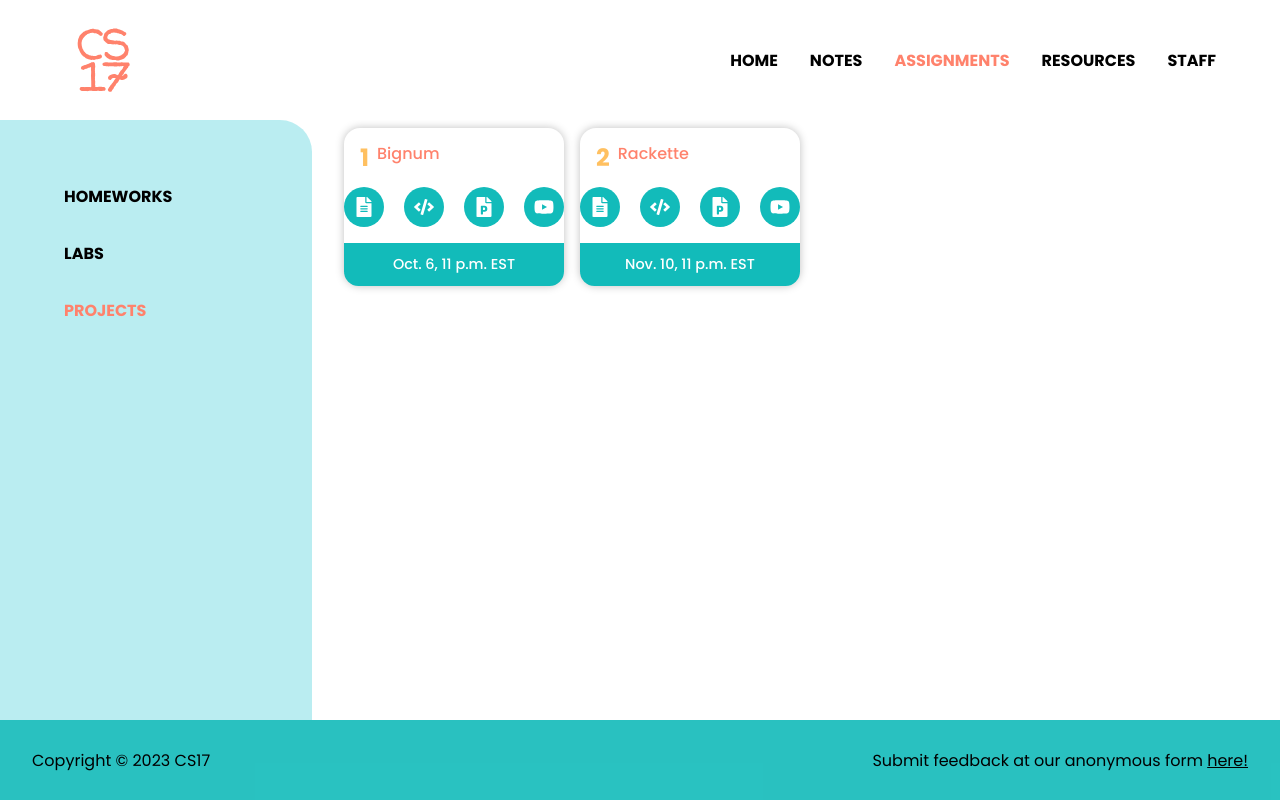
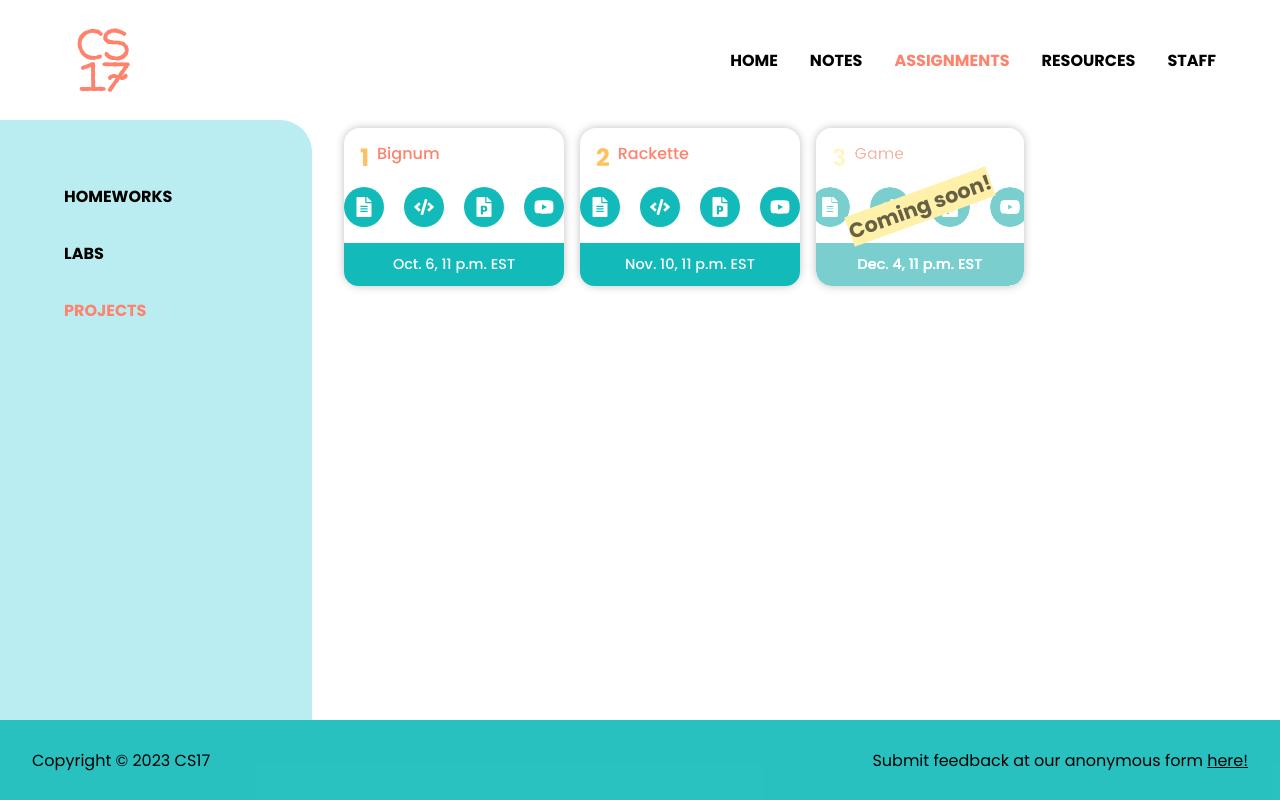
Before and after one commit to cs17-fall2023/cs17-fall2023.github.io, a React (Create React App) app: page /projects in a window 1280 px wide. Built offline with nearby package versions, Linux system fonts and the light colour scheme.

Commit message:
class 27

```diff
--- a/src/Info/Assignments/Projects/Projects.js
+++ b/src/Info/Assignments/Projects/Projects.js
@@ -21,16 +21,16 @@ const projects = [
 			{ icon: <FaYoutube />, link: "https://drive.google.com/file/d/15kwLQd1im55Ugqzfh_9AT6VDZI7TkR7i/view?usp=sharing", label: "Gearup Recording" }
 		]
 	},
-	// {
-	// 	number: 3, title: "Game", dueDate: "Dec. 5, 11 p.m. EST", active: false,
-	// 	notes: "",
-	// 	links: [
-	// 		{ icon: <FaFileAlt />, link: "https://drive.google.com/file/d/16KXy9bfLnmiXTFbBtzeRnLt74B8Jud7T/view?usp=sharing", label: "Handout" },
-	// 		{ icon: <FaCode />, link: "https://drive.google.com/drive/folders/11_P7pghCiPeUp98fnA_GAid1jG6VGFEq?usp=sharing", label: "Source Code" },
-	// 		{ icon: <FaFilePowerpoint />, link: "https://docs.google.com/presentation/d/1i84lrLElvwqFIgAQ47xe1_IvygMGAukrBKutwl5b_jQ/edit#slide=id.p1", label: "Gearup Slides" },
-	// 		{ icon: <FaYoutube />, link: "https://drive.google.com/file/d/1stpweUQQ29dpJdxHLXnPjeDCKv-RLQ2l/view?usp=sharing", label: "Gearup Recording" }
-	// 	]
-	// }
+	{
+		number: 3, title: "Game", dueDate: "Dec. 4, 11 p.m. EST", active: false,
+		notes: "",
+		links: [
+			{ icon: <FaFileAlt />, link: "https://drive.google.com/file/d/16KXy9bfLnmiXTFbBtzeRnLt74B8Jud7T/view?usp=sharing", label: "Handout" },
+			{ icon: <FaCode />, link: "https://drive.google.com/drive/folders/11_P7pghCiPeUp98fnA_GAid1jG6VGFEq?usp=sharing", label: "Source Code" },
+			{ icon: <FaFilePowerpoint />, link: "https://docs.google.com/presentation/d/1i84lrLElvwqFIgAQ47xe1_IvygMGAukrBKutwl5b_jQ/edit#slide=id.p1", label: "Gearup Slides" },
+			{ icon: <FaYoutube />, link: "https://drive.google.com/file/d/1stpweUQQ29dpJdxHLXnPjeDCKv-RLQ2l/view?usp=sharing", label: "Gearup Recording" }
+		]
+	}
 ]
 
 export default projects;
--- a/src/Info/Notes/Classes/Classes.js
+++ b/src/Info/Notes/Classes/Classes.js
@@ -248,15 +248,15 @@ const classes = [
 	// 	],
 	// 	tags: ["Evaluation", "Lambda", "Trees"]
 	// },
-	// {
-	// 	number: 27, title: "Evaluation and Sorting", outDate: "Nov. 10", active: false,
-	// 	links: [
-	// 		{ icon: <FaFileAlt />, link: "https://drive.google.com/file/d/1GWNsvpl37mF7GAE-LeSYexZYnw6gO2xO/view?usp=sharing", label: "Notes" },
-	// 		{ icon: <FaYoutube />, link: "https://brown.hosted.panopto.com/Panopto/Pages/Viewer.aspx?id=e5195009-4c92-4743-aa63-af1000ecc67c", label: "Recording" },
-	// 		{ icon: <FaFilePowerpoint/>, link: "https://docs.google.com/presentation/d/1QctTG0XD0IIXb9KHEmKCi2mVt3fA1deO/edit?usp=sharing&ouid=102918815439366304366&rtpof=false&sd=false", label: "Slides" },
-	// 	],
-	// 	tags: ["Sorting", "Analysis", "Evaluation"]
-	// },
+	{
+		number: 27, title: "Evaluation and Sorting", outDate: "Nov. 8", active: true,
+		links: [
+			{ icon: <FaFileAlt />, link: "https://drive.google.com/drive/folders/1xs80927P6598iWm_3oOsV4T8dL2H52An?usp=sharing", label: "Code" },
+			// { icon: <FaYoutube />, link: "https://brown.hosted.panopto.com/Panopto/Pages/Viewer.aspx?id=e5195009-4c92-4743-aa63-af1000ecc67c", label: "Recording" },
+			{ icon: <FaFilePowerpoint/>, link: "https://docs.google.com/presentation/d/1jRJ2f18dixtqZmu7H2NYOD19ehQns1AT/edit?usp=sharing&ouid=104062516653910080286&rtpof=true&sd=true", label: "Slides" },
+		],
+		tags: ["Sorting", "Analysis", "Evaluation"]
+	},
 	// {
 	// 	number: 28, title: "Intro to Game", outDate: "Nov. 11", active: false,
 	// 	links: [
```
